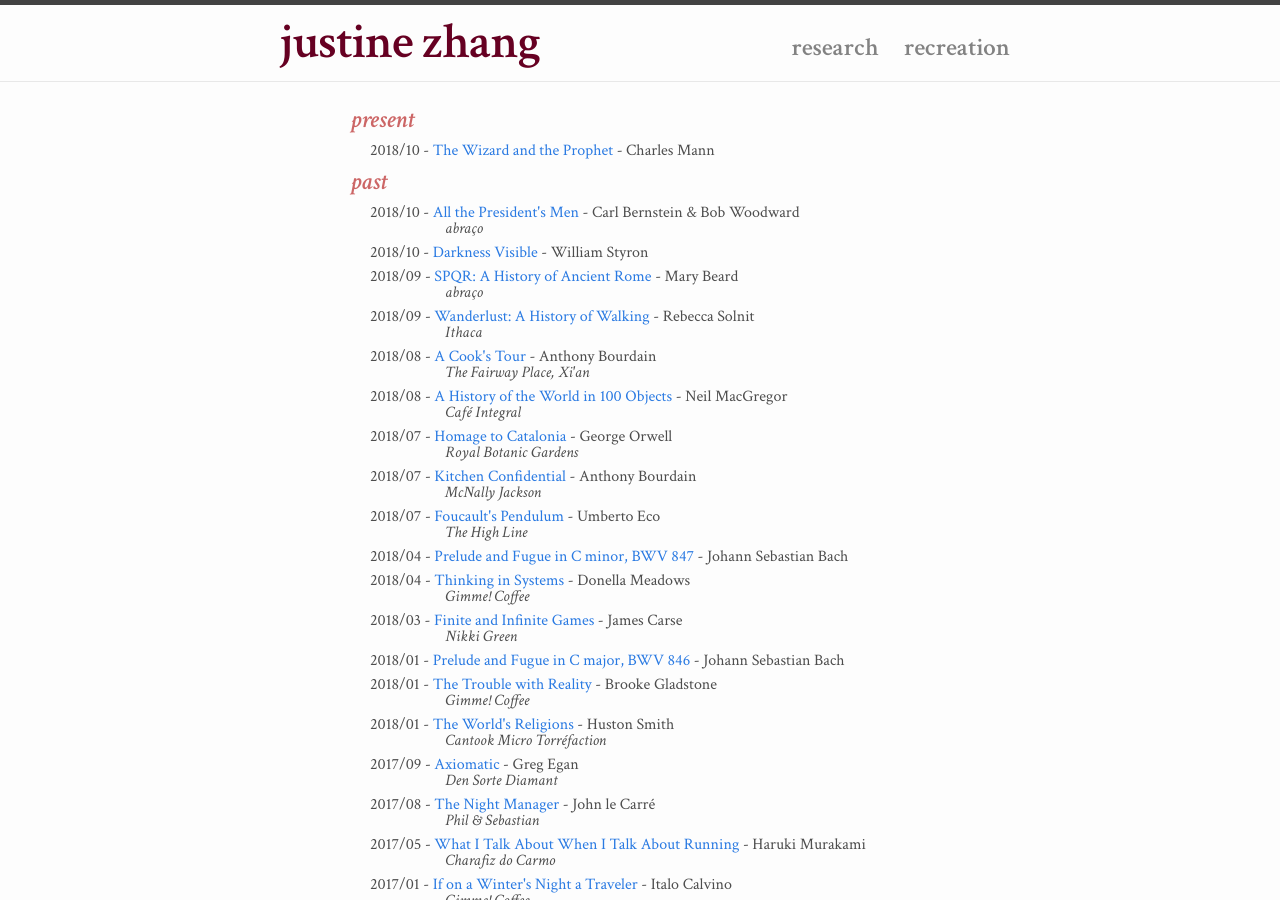
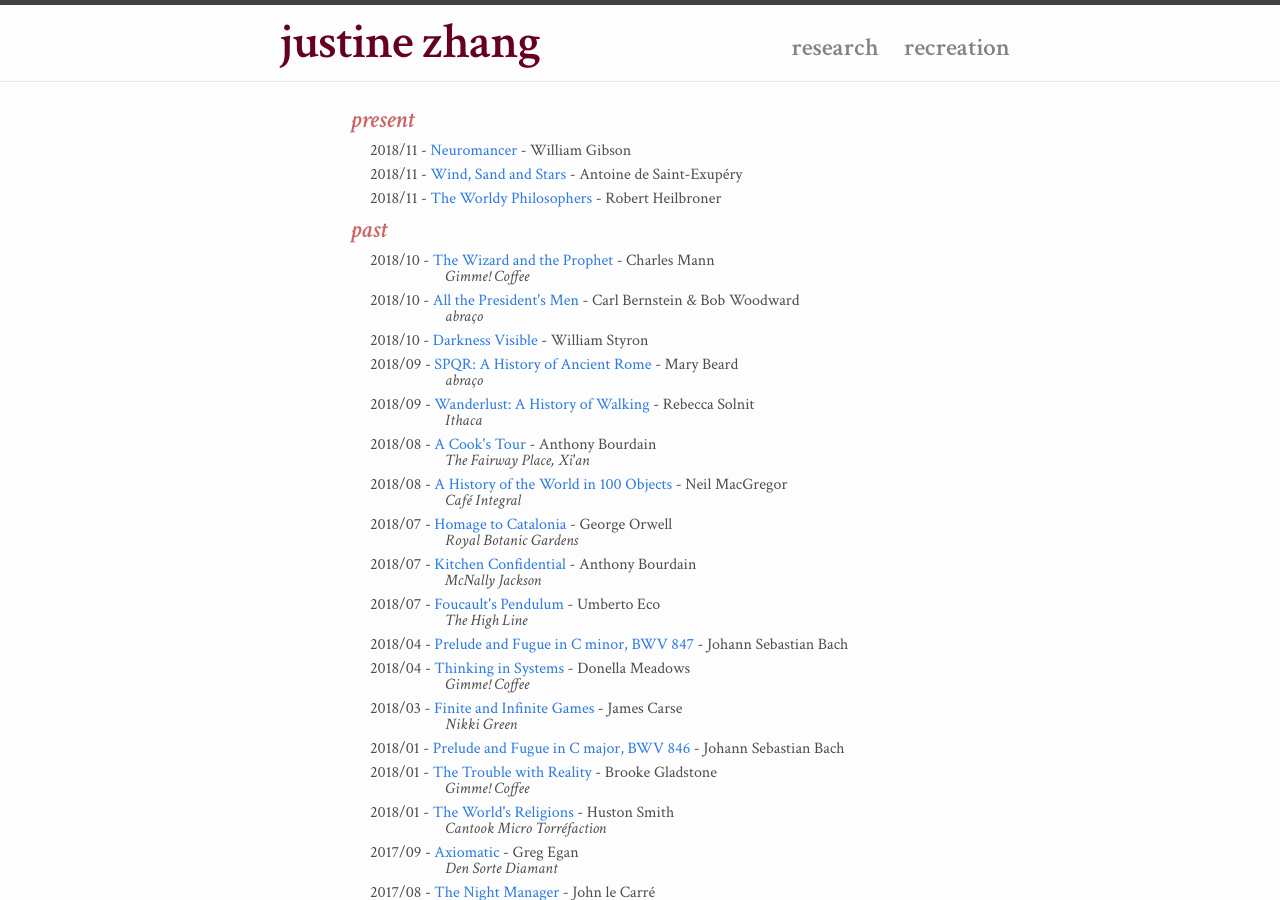
Before and after one commit to tisjune/tisjune.github.io, a Jekyll site: the page built from misc.html, in a window 1280 px wide and 900 px high. Built offline with Jekyll 4.4.1, drawn with Linux system fonts in a browser that asks for light colours; nearby versions of some CDN libraries.

Commit message:
new reads

```diff
--- a/_data/consumables.yml
+++ b/_data/consumables.yml
@@ -1,17 +1,39 @@
 ## present
 
 
+- id: "gibson1984neuromancer"
+  name: "Neuromancer"
+  author: "William Gibson"
+  link: "https://g.co/kgs/HhRCy1"
+  date: "2018/11"
+  state: "present"
+
+- id: "ste1939wind"
+  name: "Wind, Sand and Stars"
+  author: "Antoine de Saint-Exupéry"
+  link: "https://g.co/kgs/om6Ljc"
+  date: "2018/11"
+  state: "present"
+
+- id: "heilbroner1953worldly"
+  name: "The Worldy Philosophers"
+  author: "Robert Heilbroner"
+  link: "https://g.co/kgs/4QDtiS"
+  date: "2018/11"
+  state: "present"
+
+
+
+
+## past
 
 - id: "mann2018wizard"
   name: "The Wizard and the Prophet"
   author: "Charles Mann"
   link: "https://www.amazon.com/Wizard-Prophet-Remarkable-Scientists-Tomorrows/dp/0307961699"
   date: "2018/10"
-  state: "present"
-
-
-
-## past
+  state: "past"
+  place: "gimme"
 
 - id: "bernstein1974president"
   name: "All the President's Men"
```
